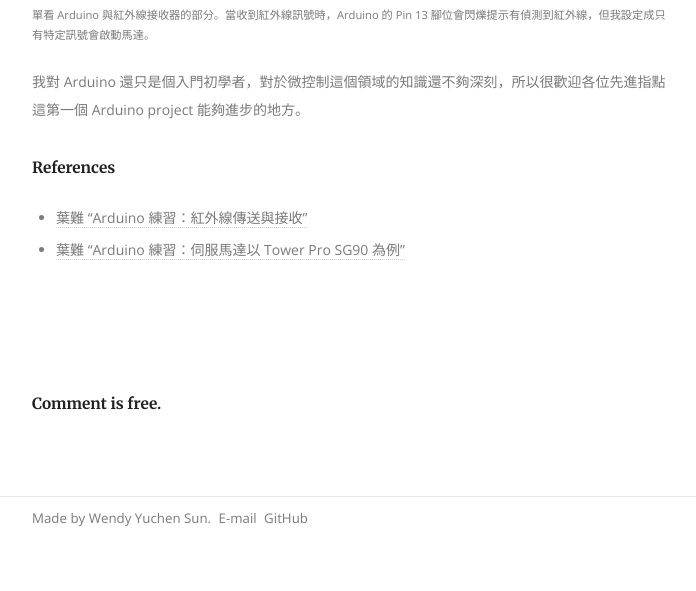
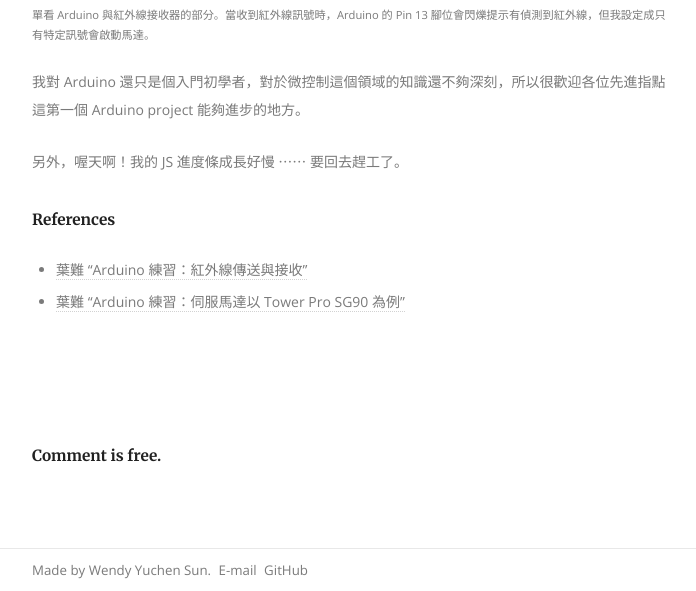
Before and after one commit to wendyyuchensun/wendyyuchensun.github.io, a Jekyll site: the page built from _posts/2017-05-14-use-Arduino-IRRemote-to-turn-light-off.md, in a window 1280 px wide and 900 px high, scrolled down 2346 px, cut to the strip 309-900 px from the top of the window. Shown: the whole strip, without its empty margins (288-984 px from the left). Built offline with Jekyll 4.4.1, drawn with Linux system fonts in a browser that asks for light colours; comment, search, counter and statistics services are not loaded; before the commit the page ends 3194 px from its top, so only the background shows below that.

Commit message:
Update post

```diff
--- a/_posts/2017-05-14-use-Arduino-IRRemote-to-turn-light-off.md
+++ b/_posts/2017-05-14-use-Arduino-IRRemote-to-turn-light-off.md
@@ -54,6 +54,8 @@ Bug 大多與原本大致可以 work
 我對 Arduino
 還只是個入門初學者，對於微控制這個領域的知識還不夠深刻，所以很歡迎各位先進指點這第一個 Arduino project 能夠進步的地方。
 
+另外，喔天啊！我的 JS 進度條成長好慢 ⋯⋯  要回去趕工了。
+
 <h3 id="ref">References</h3>
 
 * [葉難 "Arduino 練習：紅外線傳送與接收"][1]
```
